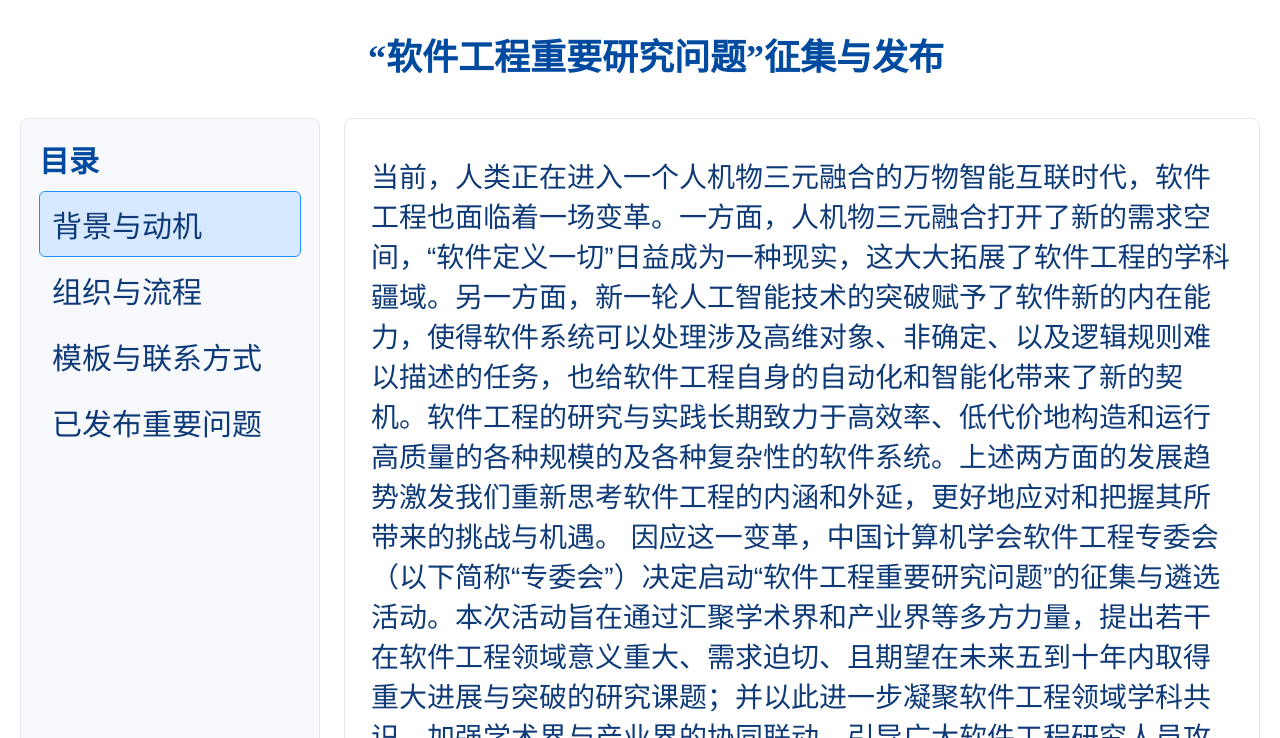
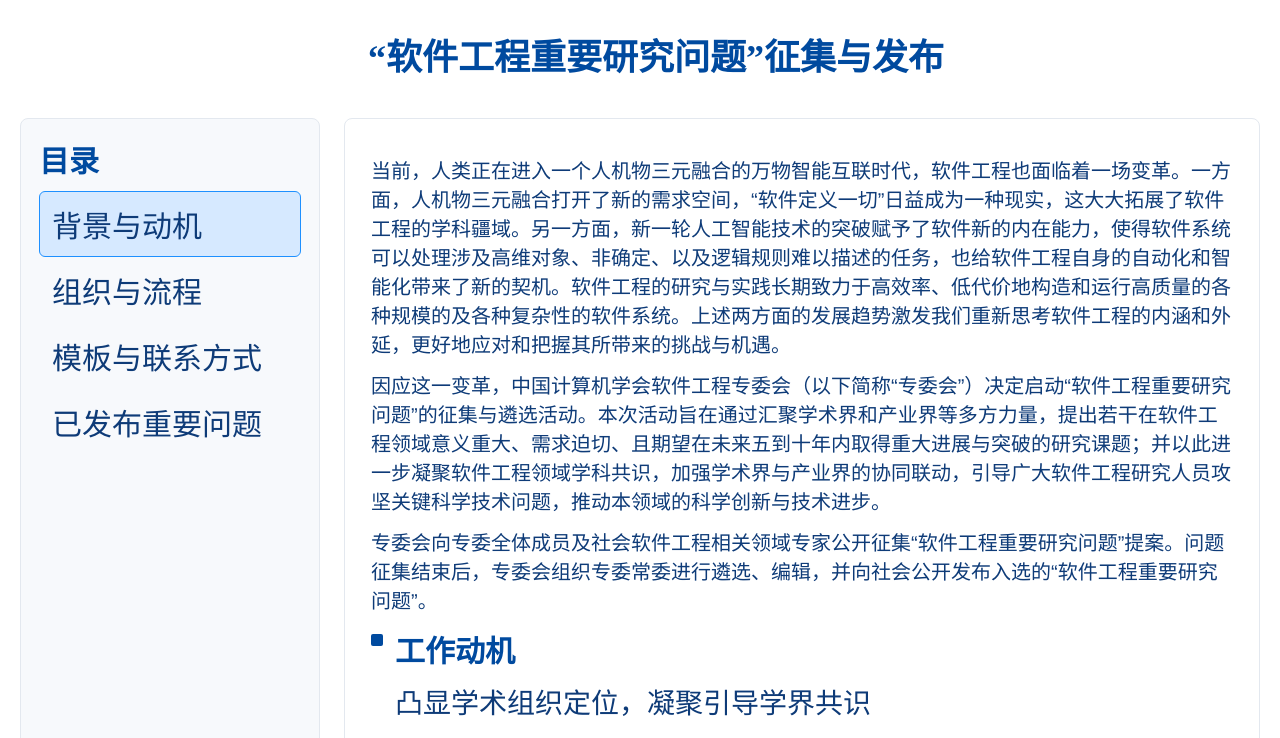
Before and after one commit to SEResearchChallenges/SEResearchChallenges.github.io, a plain HTML site: page index.html in a window 1280 px wide. Both pictures are taken after a click on the button "背景与动机". Shown: the top 738 px of the page. Drawn offline with Linux system fonts and the light colour scheme.

Commit message:
Add files via upload

```diff
--- a/index.html
+++ b/index.html
@@ -942,11 +942,15 @@
                 font-family: var(--font-sans);
               "
             >
-              <div style="display: flex; gap: 12px; margin-bottom: 14px">
-                <div style="font-size: var(--text-size)">
+              <div style="display: flex; flex-direction: column; gap: 12px; margin-bottom: 14px">
+                <div style="font-size: 20px">
                   当前，人类正在进入一个人机物三元融合的万物智能互联时代，软件工程也面临着一场变革。一方面，人机物三元融合打开了新的需求空间，“软件定义一切”日益成为一种现实，这大大拓展了软件工程的学科疆域。另一方面，新一轮人工智能技术的突破赋予了软件新的内在能力，使得软件系统可以处理涉及高维对象、非确定、以及逻辑规则难以描述的任务，也给软件工程自身的自动化和智能化带来了新的契机。软件工程的研究与实践长期致力于高效率、低代价地构造和运行高质量的各种规模的及各种复杂性的软件系统。上述两方面的发展趋势激发我们重新思考软件工程的内涵和外延，更好地应对和把握其所带来的挑战与机遇。
+                </div>
+                <div style="font-size: 20px">
                   因应这一变革，中国计算机学会软件工程专委会（以下简称“专委会”）决定启动“软件工程重要研究问题”的征集与遴选活动。本次活动旨在通过汇聚学术界和产业界等多方力量，提出若干在软件工程领域意义重大、需求迫切、且期望在未来五到十年内取得重大进展与突破的研究课题；并以此进一步凝聚软件工程领域学科共识，加强学术界与产业界的协同联动，引导广大软件工程研究人员攻坚关键科学技术问题，推动本领域的科学创新与技术进步。
-                  专委会现向专委全体成员及社会软件工程相关领域专家公开征集“软件工程重要研究问题”提案。问题征集结束后，专委会组织专委常委进行遴选、编辑，并向社会公开发布入选的“软件工程重要研究问题”。
+                </div>
+                <div style="font-size: 20px">
+                  专委会向专委全体成员及社会软件工程相关领域专家公开征集“软件工程重要研究问题”提案。问题征集结束后，专委会组织专委常委进行遴选、编辑，并向社会公开发布入选的“软件工程重要研究问题”。
                 </div>
               </div>
               <div style="display: flex; gap: 12px; margin-bottom: 14px">
```
